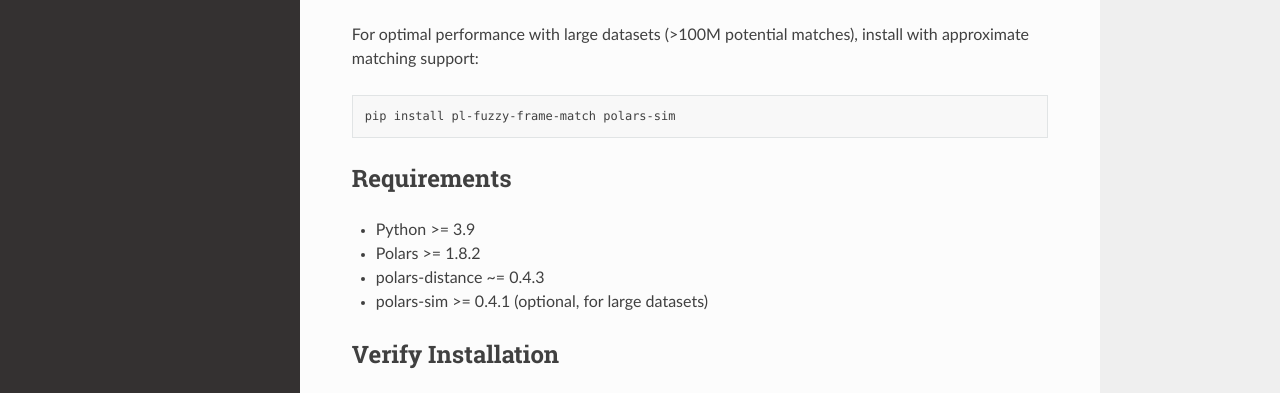
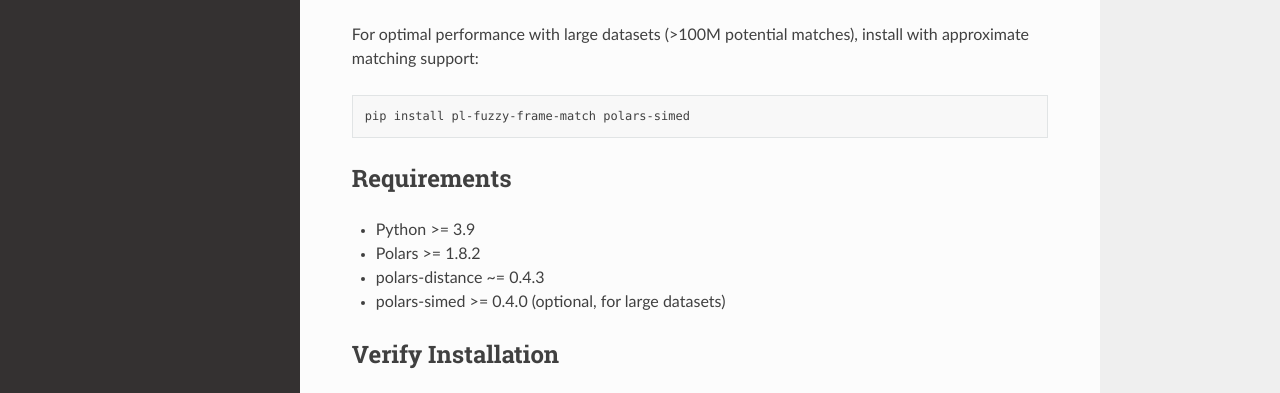
Before and after one commit to Edwardvaneechoud/pl-fuzzy-frame-match, a Sphinx documentation site: the page built from docs/installation.rst, in a window 1280 px wide and 1121 px high. Shown: the part 478-871 px from the top of the window. Built offline with Sphinx 7.4.7 and the Read the Docs theme 3.1.0, drawn with Linux system fonts in a browser that asks for light colours.

Commit message:
Revert to polars-simed dependency, bump to ^0.4.0
polars-sim doesn't build on Windows. Reverting back to polars-simed
(the maintained fork) which will publish v0.4.0 with support for
latest polars versions.

https://claude.ai/code/session_01WJCAQj9c97CtNGZJmgb1Ff

```diff
--- a/docs/examples.rst
+++ b/docs/examples.rst
@@ -176,7 +176,7 @@ You can explicitly control the join strategy:
 
 .. code-block:: python
 
-    # Force approximate matching (requires polars-sim)
+    # Force approximate matching (requires polars-simed)
     result = fuzzy_match_dfs(
         left_df, right_df, fuzzy_maps, logger,
         use_appr_nearest_neighbor_for_new_matches=True
--- a/docs/installation.rst
+++ b/docs/installation.rst
@@ -23,7 +23,7 @@ For optimal performance with large datasets (>100M potential matches), install w
 
 .. code-block:: bash
 
-    pip install pl-fuzzy-frame-match polars-sim
+    pip install pl-fuzzy-frame-match polars-simed
 
 Requirements
 ------------
@@ -31,7 +31,7 @@ Requirements
 * Python >= 3.9
 * Polars >= 1.8.2
 * polars-distance ~= 0.4.3
-* polars-sim >= 0.4.1 (optional, for large datasets)
+* polars-simed >= 0.4.0 (optional, for large datasets)
 
 Verify Installation
 -------------------
--- a/pyproject.toml
+++ b/pyproject.toml
@@ -30,7 +30,7 @@ packages = [{include = "pl_fuzzy_frame_match"}]
 python = "^3.10"
 polars = ">=1.8.2"
 polars-distance = "~0.4.3"
-polars-sim = {version = "^0.4.1", python = ">=3.10,<3.14", markers = "sys_platform != 'win32'"}
+polars-simed = "^0.4.0"
 pyarrow = ">=12.0.0"
 
 [tool.poetry.group.dev.dependencies]
@@ -115,7 +115,7 @@ ignore = [
 "__init__.py" = ["F401"]  # Allow unused imports in __init__.py
 
 [tool.ruff.lint.isort]
-known-third-party = ["polars", "polars_distance", "polars_sim"]
+known-third-party = ["polars", "polars_distance", "polars_simed"]
 
 [tool.mypy]
 python_version = "3.11"
@@ -136,7 +136,7 @@ strict_equality = true
 module = [
     "polars.*",
     "polars_distance.*",
-    "polars_sim.*",
+    "polars_simed.*",
 ]
 ignore_missing_imports = true
 
```
Also changed, not shown: readme.md (+6 -6 lines), 2 other files.
